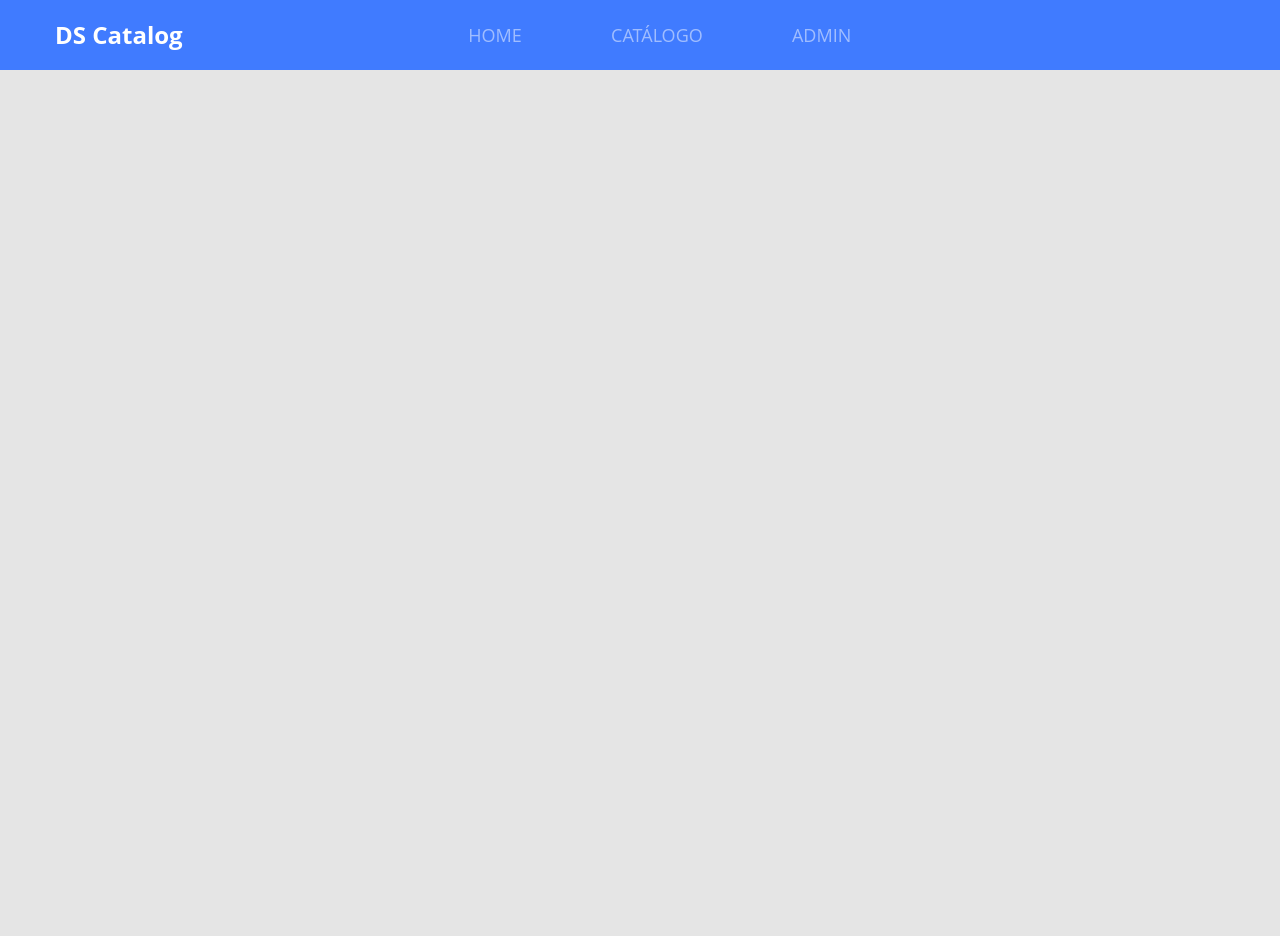
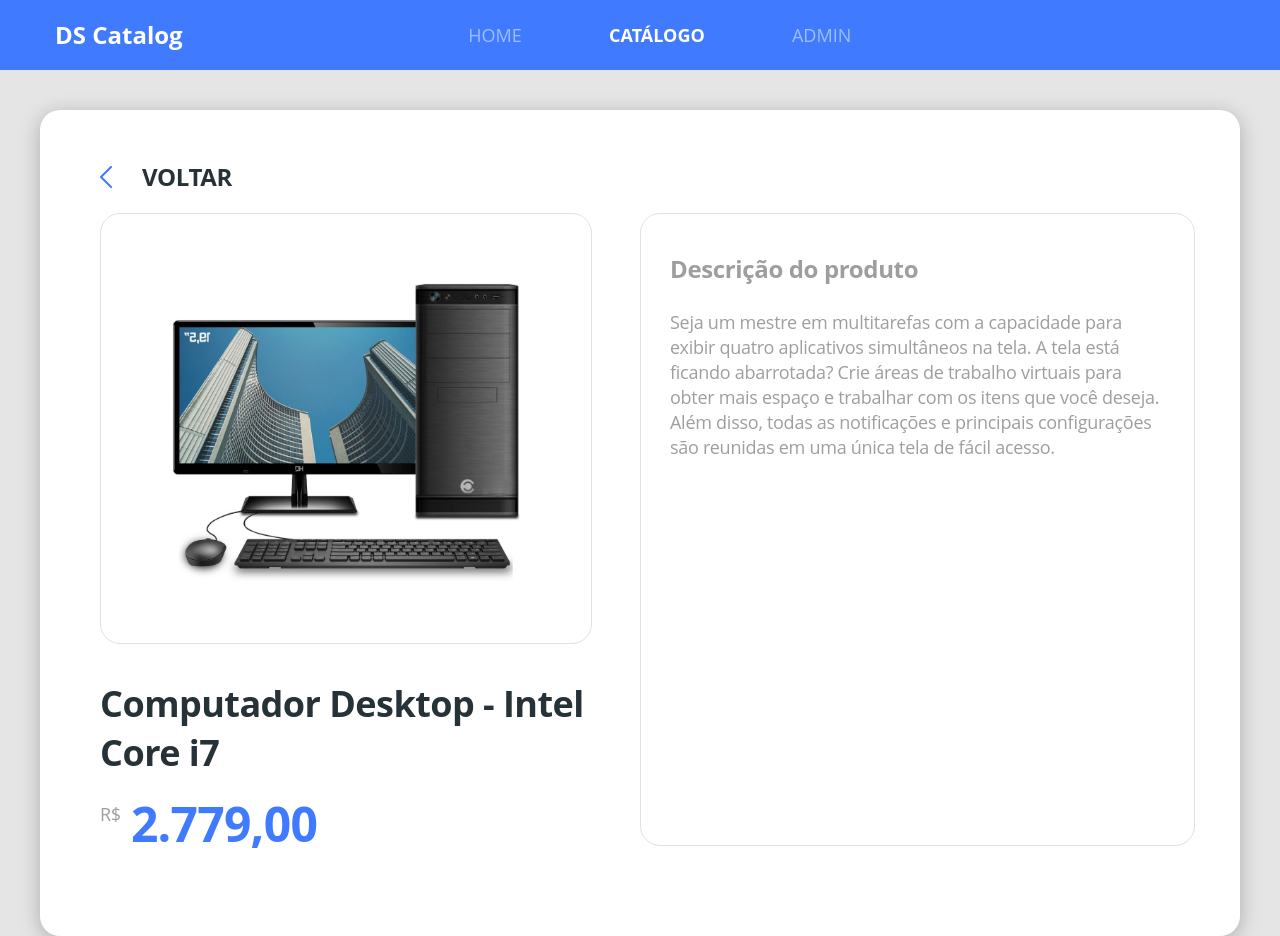
Before and after one commit to gcgonzo/dscatalog-bootcamp-devsuperior, a React (Create React App) app in the folder front-web/: page /products/1 in a window 1280 px wide. Before the commit the page ends 800 px from the top, so only its background shows below. Built offline with nearby package versions, Linux system fonts and the light colour scheme.

Commit message:
Add product details

```diff
--- a/front-web/src/Routes.tsx
+++ b/front-web/src/Routes.tsx
@@ -3,6 +3,7 @@
 import Navbar from './core/components/Navbar';
 import Admin from './pages/Admin';
 import Catalog from './pages/Catalog';
+import ProductDetails from './pages/Catalog/components/ProductCard/ProductDetails';
 import Home from './pages/Home';
 
 const Routes = () => (
@@ -13,8 +14,11 @@
             <Route path="/" exact>
                 <Home/>
             </Route>
-            <Route path="/catalog">
+            <Route path="/products" exact>
                 <Catalog/>
+            </Route>
+            <Route path="/products/:productId">
+                <ProductDetails/>
             </Route>
             <Route path="/admin">
                 <Admin/>
--- a/front-web/src/core/components/ButtonIcon/styles.scss
+++ b/front-web/src/core/components/ButtonIcon/styles.scss
@@ -11,5 +11,6 @@
     display: flex;
     align-items: center;
     justify-content: center;
+    color: #FFF;
 
 }
--- a/front-web/src/core/components/Navbar/index.tsx
+++ b/front-web/src/core/components/Navbar/index.tsx
@@ -22,7 +22,7 @@
                     </NavLink>
                 </li>
                 <li>
-                    <NavLink  to="/catalog" activeClassName="active">
+                    <NavLink  to="/products" activeClassName="active">
                         CATÁLOGO
                     </NavLink>
                 </li>
--- /dev/null
+++ b/front-web/src/core/components/ProductPrice/index.tsx
@@ -0,0 +1,19 @@
+import { type } from 'os';
+import React from 'react';
+import './styles.scss';
+
+type Props ={
+    price: string;
+}
+
+const ProductPrice = ({price}: Props) => (
+
+    <div className="product-price-container">
+        <span className="product-currency">R$</span>
+        <h3 className="product-price">
+            {price}
+        </h3>
+     </div>
+);
+
+export default ProductPrice;
--- /dev/null
+++ b/front-web/src/core/components/ProductPrice/styles.scss
@@ -0,0 +1,20 @@
+.product-price-container{
+    margin-top: 25px;
+    display: flex;
+}
+
+.product-currency{
+    font-size: 18px;
+    line-height: 25px;
+    letter-spacing: -0.015em;
+    color: #9E9E9E;
+}
+
+.product-price{
+    font-size: 32px;
+    line-height: 44px;
+    letter-spacing: -0.015em;
+    color: #407BFF;
+    margin-left: 10px;
+
+}
--- /dev/null
+++ b/front-web/src/pages/Catalog/components/ProductCard/ProductDetails/index.tsx
@@ -0,0 +1,59 @@
+import { type } from 'os';
+import React from 'react';
+import { Link, useParams } from 'react-router-dom';
+import {ReactComponent as ProductImage} from '../../../../../core/assets/images/product.svg';
+import {ReactComponent as ArrowIcon} from '../../../../../core/assets/images/arrow.svg';
+import './styles.scss';
+import ProductPrice from '../../../../../core/components/ProductPrice';
+
+type ParamsType = {
+    productId:string;
+}
+
+const ProductDetails = () =>{
+
+    let { productId } = useParams<ParamsType>();
+    console.log(productId);
+
+return(
+
+    <div className="product-details-container">
+        <div className=" card-base border-radius-20 product-details">
+            <Link to="/products" className="product-details-goback">
+                <ArrowIcon className="icon-goback" />
+                <h1 className="text-goback">voltar</h1>
+            </Link>
+            <div className="row">
+                <div className="col-6 pr-5">
+                    <div className="product-details-card text-center">
+                        <ProductImage className="product-details-image"/>
+                    </div>
+                    <h1 className="product-details-name">
+                        Computador Desktop - Intel Core i7
+                    </h1>
+                    <ProductPrice price="2.779,00"/>
+
+                </div>
+                <div className="col-6 product-details-card">
+                    <h1 className="product-details-title">Descrição do produto</h1>
+                    <p className="product-description-text">
+                        Seja um mestre em multitarefas com a capacidade para exibir quatro
+                        aplicativos simultâneos na tela. A tela está ficando abarrotada?
+                        Crie áreas de trabalho virtuais para obter mais espaço e trabalhar
+                        com os itens que você deseja. Além disso, todas as notificações e principais
+                        configurações são reunidas em uma única tela de fácil acesso.
+
+                    </p>
+                </div>
+
+            </div>
+
+        </div>
+
+    </div>
+
+);
+
+};
+
+export default ProductDetails;
--- /dev/null
+++ b/front-web/src/pages/Catalog/components/ProductCard/ProductDetails/styles.scss
@@ -0,0 +1,70 @@
+.product-details-container{
+    margin-top: 40px;
+    padding-left: 40px;
+    padding-right: 40px;
+
+}
+
+.product-details{
+    padding: 50px 60px 90px 60px;
+
+}
+
+.product-details-goback{
+    display: flex;
+    align-items: center;
+    margin-bottom: 20px;
+}
+
+.icon-goback{
+    color:  #407BFF;
+    transform: rotate(-180deg);
+    margin-right: 30px;
+}
+ .text-goback{
+    font-size: 24px;
+    line-height: 33px;
+    letter-spacing: -0.015em;
+    color: #263238;
+    text-transform: uppercase;
+
+ }
+
+ .product-details-card{
+    border: 1px solid #E1E1E1;
+    border-radius: 20px;
+    padding: 38px 29px;
+ }
+
+ .product-details-image{
+     width: 353px;
+     height: 353px;
+
+ }
+
+ .product-details-title{
+    font-size: 24px;
+    line-height: 33px;
+    letter-spacing: -0.015em;
+    color: #9E9E9E;
+    margin-bottom: 25px;
+ }
+
+ .product-description-text{
+    font-size: 18px;
+    line-height: 25px;
+    letter-spacing: -0.015em;
+    color: #9E9E9E;
+
+ }
+
+ .product-details-name{
+    font-size: 36px;
+    line-height: 49px;
+    letter-spacing: -0.015em;
+    margin-top: 35px;
+ }
+
+ .product-details .product-price{
+     font-size: 48px;
+ }
--- a/front-web/src/pages/Catalog/components/ProductCard/index.tsx
+++ b/front-web/src/pages/Catalog/components/ProductCard/index.tsx
@@ -1,5 +1,6 @@
 import React from 'react';
 import {ReactComponent as ProductImage} from '../../../../core/assets/images/product.svg'
+import ProductPrice from '../../../../core/components/ProductPrice';
 import './styles.scss';
 
 
@@ -12,10 +13,7 @@
             <h6 className="product-name">
                 Computador Desktop - Intel Core i7
             </h6>
-            <div className="product-price-container">
-                <span className="product-currency">R$</span>
-                <h3 className="product-price">2.779,00</h3>
-            </div>
+            <ProductPrice price= "2.779,00" />
 
         </div>
     </div>
--- a/front-web/src/pages/Catalog/components/ProductCard/styles.scss
+++ b/front-web/src/pages/Catalog/components/ProductCard/styles.scss
@@ -14,25 +14,6 @@
     font-size: 18px;
     line-height: 25px;
     letter-spacing: -0.015em;
-}
-
-.product-price-container{
-    margin-top: 25px;
-    display: flex;
-}
-
-.product-currency{
-    font-size: 18px;
-    line-height: 25px;
-    letter-spacing: -0.015em;
-    color: #9E9E9E;
-}
-
-.product-price{
-    font-size: 32px;
-    line-height: 44px;
-    letter-spacing: -0.015em;
-    color: #407BFF;
-    margin-left: 10px;
+    color: #263238;
 
 }
--- a/front-web/src/pages/Catalog/index.tsx
+++ b/front-web/src/pages/Catalog/index.tsx
@@ -1,4 +1,5 @@
 import React from 'react';
+import { Link } from 'react-router-dom';
 import ProductCard from './components/ProductCard';
 import './styles.scss';
 
@@ -8,20 +9,20 @@
             Catálogo de produtos
         </h1>
         <div className="catolog-products">
-            <ProductCard/>
-            <ProductCard/>
-            <ProductCard/>
-            <ProductCard/>
-            <ProductCard/>
-            <ProductCard/>
-            <ProductCard/>
-            <ProductCard/>
-            <ProductCard/>
-            <ProductCard/>
-            <ProductCard/>
-            <ProductCard/>
-            <ProductCard/>
-            <ProductCard/>
+            <Link to="/products/1"><ProductCard/></Link>
+            <Link to="/products/2"><ProductCard/></Link>
+            <Link to="/products/3"><ProductCard/></Link>
+            <Link to="/products/4"><ProductCard/></Link>
+            <Link to="/products/5"><ProductCard/></Link>
+            <Link to="/products/6"><ProductCard/></Link>
+            <Link to="/products/7"><ProductCard/></Link>
+            <Link to="/products/8"><ProductCard/></Link>
+            <Link to="/products/9"><ProductCard/></Link>
+            <Link to="/products/10"><ProductCard/></Link>
+            <Link to="/products/11"><ProductCard/></Link>
+            <Link to="/products/12"><ProductCard/></Link>
+            <Link to="/products/13"><ProductCard/></Link>
+            <Link to="/products/14"><ProductCard/></Link>
 
         </div>
    </div>
--- a/front-web/src/pages/Home/index.tsx
+++ b/front-web/src/pages/Home/index.tsx
@@ -14,7 +14,7 @@
                 <p className="text-subtitle">
                     Ajudaremos você a encontrar os melhores <br/>produtos disponíveis no mercado.
                 </p>
-                <Link to="/catalog">
+                <Link to="/products">
                 <ButtonIcon text="inicie agora sua busca" />
                 </Link>
 
```
Also changed, not shown: front-web/src/core/assets/images/arrow.svg.
